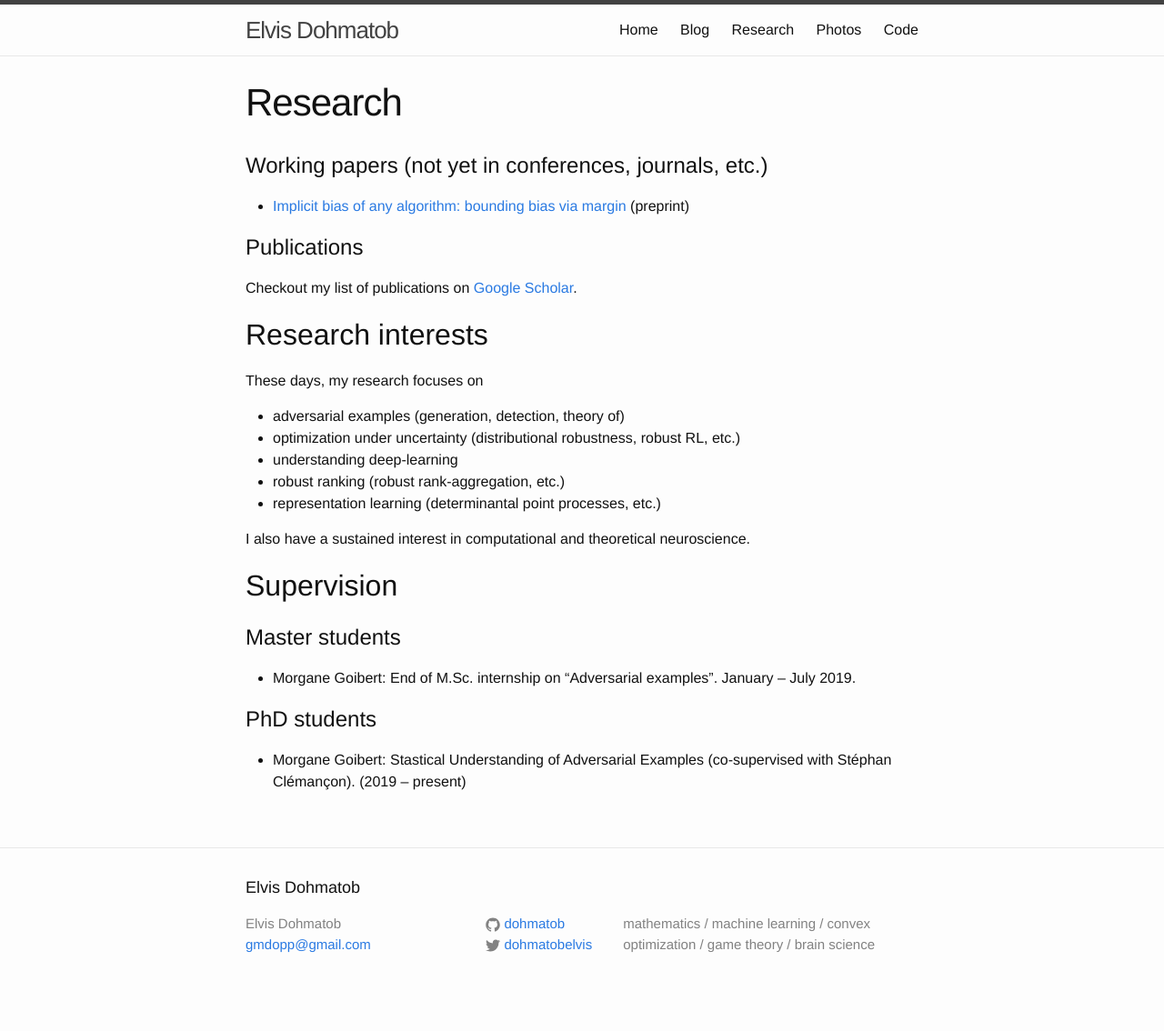
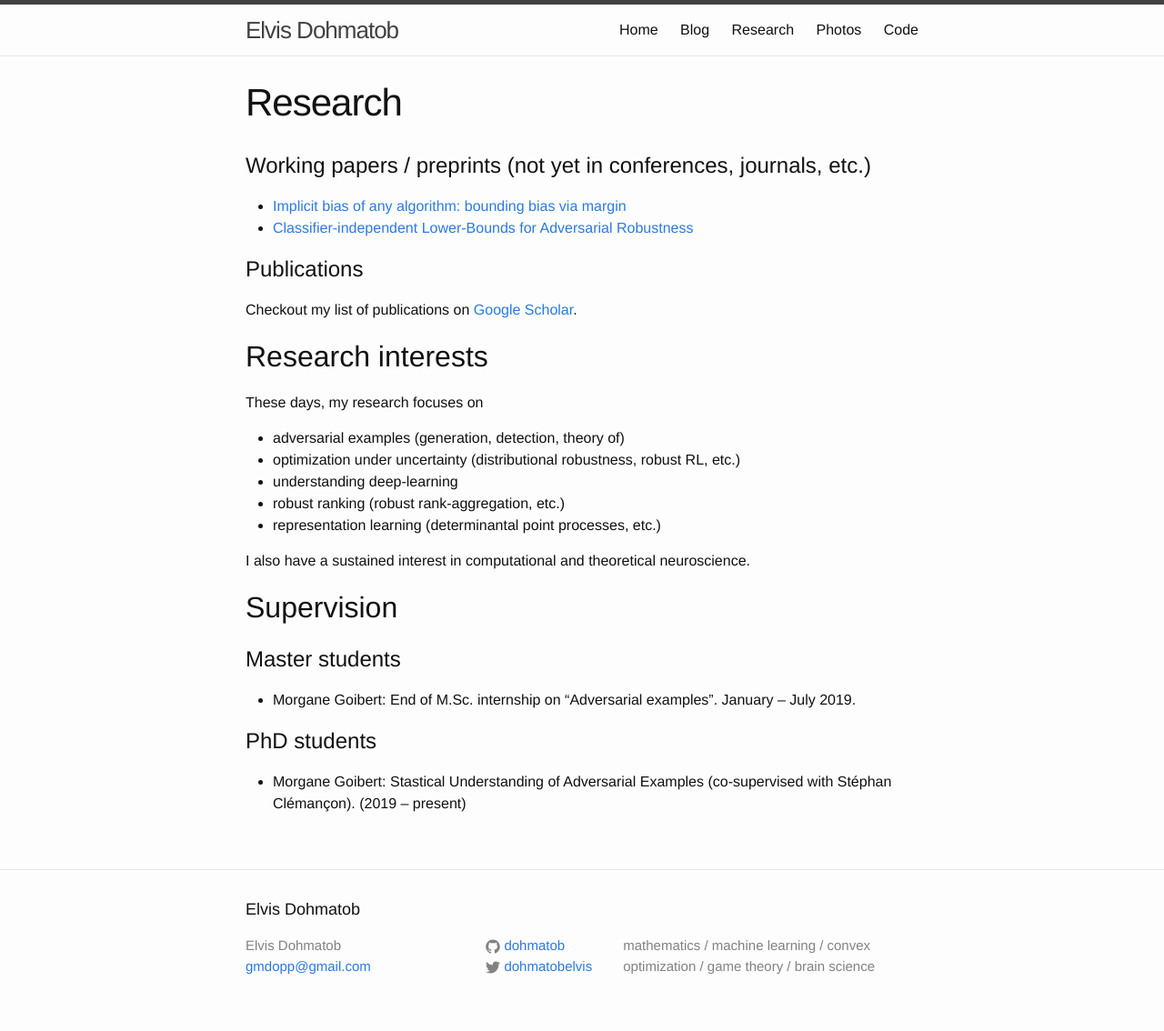
Before and after one commit to dohmatob/dohmatob.github.io, a Jekyll site: the page built from research.md, in a window 1280 px wide. Shown: the whole page at 91% size. Built offline with Jekyll 4.4.1, drawn with Linux system fonts in a browser that asks for light colours; before the commit the page ends 1110 px from its top, so only the background shows below that.

Commit message:
fixed presentation of implicit bias manuscript

```diff
--- a/research.md
+++ b/research.md
@@ -5,9 +5,10 @@
 order: 3
 ---
 
-Working papers (not yet in conferences, journals, etc.)
+Working papers / preprints (not yet in conferences, journals, etc.)
 ==============
-- <a href="/assets/preprints/2020-11-11-implicit-bias.pdf">Implicit bias of any algorithm: bounding bias via margin</a> (preprint)
+- <a href="/assets/preprints/2020-11-11-implicit-bias.pdf">Implicit bias of any algorithm: bounding bias via margin</a>
+- <a href="https://arxiv.org/abs/2006.09989">Classifier-independent Lower-Bounds for Adversarial Robustness</a>
 
 
 Publications
```
Also changed, not shown: 1 other file.
